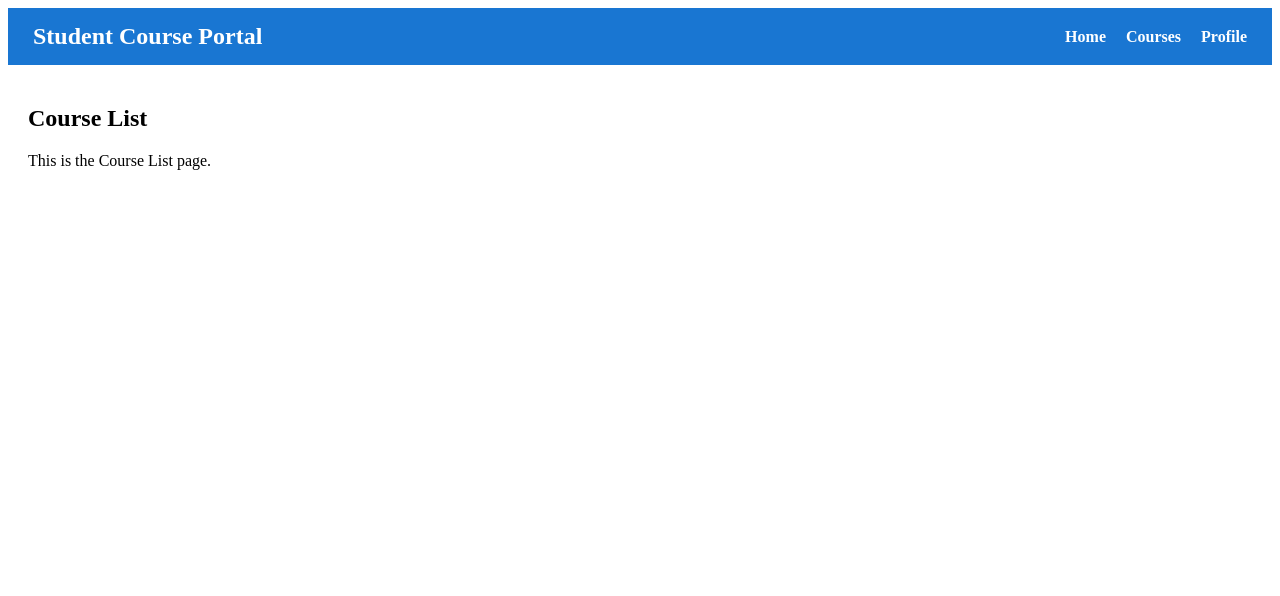
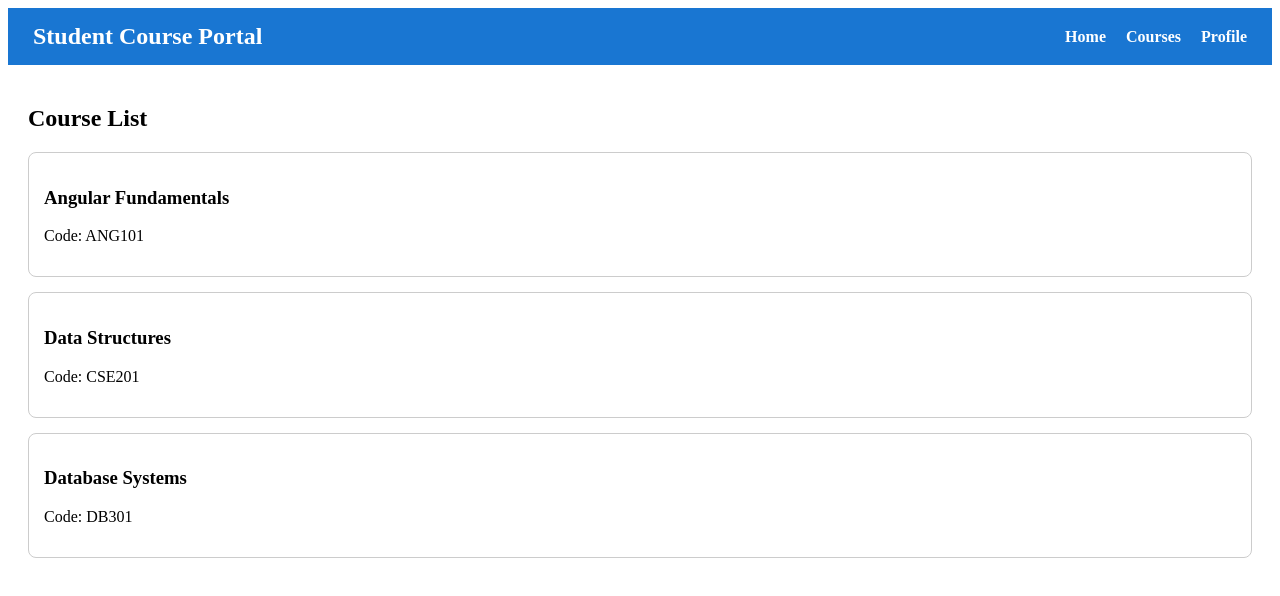
Before and after one commit to Aayu62/JavaUpskilling, an Angular app in the folder Deepskilling/Angular_Handson/AyushKumar/student-course-portal/: page /courses in a window 1280 px wide. Shown: the top 596 px of the page. Built offline with nearby package versions, Linux system fonts and the light colour scheme.

Commit message:
Angular Hands-on 2(Task 2 steps:18 & 19)

```diff
--- /dev/null
+++ b/Deepskilling/Angular_Handson/AyushKumar/student-course-portal/src/app/components/course-card/course-card.css
@@ -0,0 +1,11 @@
+.course-card {
+
+  border: 1px solid #ccc;
+
+  border-radius: 8px;
+
+  padding: 15px;
+
+  margin-bottom: 15px;
+
+}
--- /dev/null
+++ b/Deepskilling/Angular_Handson/AyushKumar/student-course-portal/src/app/components/course-card/course-card.html
@@ -0,0 +1,7 @@
+<div class="course-card">
+
+  <h3>{{ course.name }}</h3>
+
+  <p>Code: {{ course.code }}</p>
+
+</div>
--- /dev/null
+++ b/Deepskilling/Angular_Handson/AyushKumar/student-course-portal/src/app/components/course-card/course-card.ts
@@ -0,0 +1,26 @@
+import { Component, Input, OnChanges, SimpleChanges } from '@angular/core';
+
+@Component({
+  selector: 'app-course-card',
+  imports: [],
+  templateUrl: './course-card.html',
+  styleUrl: './course-card.css',
+})
+export class CourseCard implements OnChanges {
+
+  @Input()
+  course: any;
+
+  ngOnChanges(changes: SimpleChanges): void {
+
+    console.log('Course input changed');
+
+    console.log('Previous Value:',
+      changes['course']?.previousValue);
+
+    console.log('Current Value:',
+      changes['course']?.currentValue);
+
+  }
+
+}
--- a/Deepskilling/Angular_Handson/AyushKumar/student-course-portal/src/app/pages/course-list/course-list.html
+++ b/Deepskilling/Angular_Handson/AyushKumar/student-course-portal/src/app/pages/course-list/course-list.html
@@ -1,3 +1,13 @@
 <h2>Course List</h2>
 
-<p>This is the Course List page.</p>
+<app-course-card
+  [course]="courses[0]">
+</app-course-card>
+
+<app-course-card
+  [course]="courses[1]">
+</app-course-card>
+
+<app-course-card
+  [course]="courses[2]">
+</app-course-card>
--- a/Deepskilling/Angular_Handson/AyushKumar/student-course-portal/src/app/pages/course-list/course-list.ts
+++ b/Deepskilling/Angular_Handson/AyushKumar/student-course-portal/src/app/pages/course-list/course-list.ts
@@ -1,9 +1,34 @@
 import { Component } from '@angular/core';
+import { CourseCard } from '../../components/course-card/course-card';
 
 @Component({
   selector: 'app-course-list',
-  imports: [],
+  imports: [CourseCard],
   templateUrl: './course-list.html',
-  styleUrl: './course-list.css',
+  styleUrl: './course-list.css'
 })
-export class CourseList {}
+export class CourseList {
+
+  courses = [
+
+    {
+      id: 1,
+      name: 'Angular Fundamentals',
+      code: 'ANG101'
+    },
+
+    {
+      id: 2,
+      name: 'Data Structures',
+      code: 'CSE201'
+    },
+
+    {
+      id: 3,
+      name: 'Database Systems',
+      code: 'DB301'
+    }
+
+  ];
+
+}
```
Also changed, not shown: 1 other file (tests, documents, lock files or other folders).
